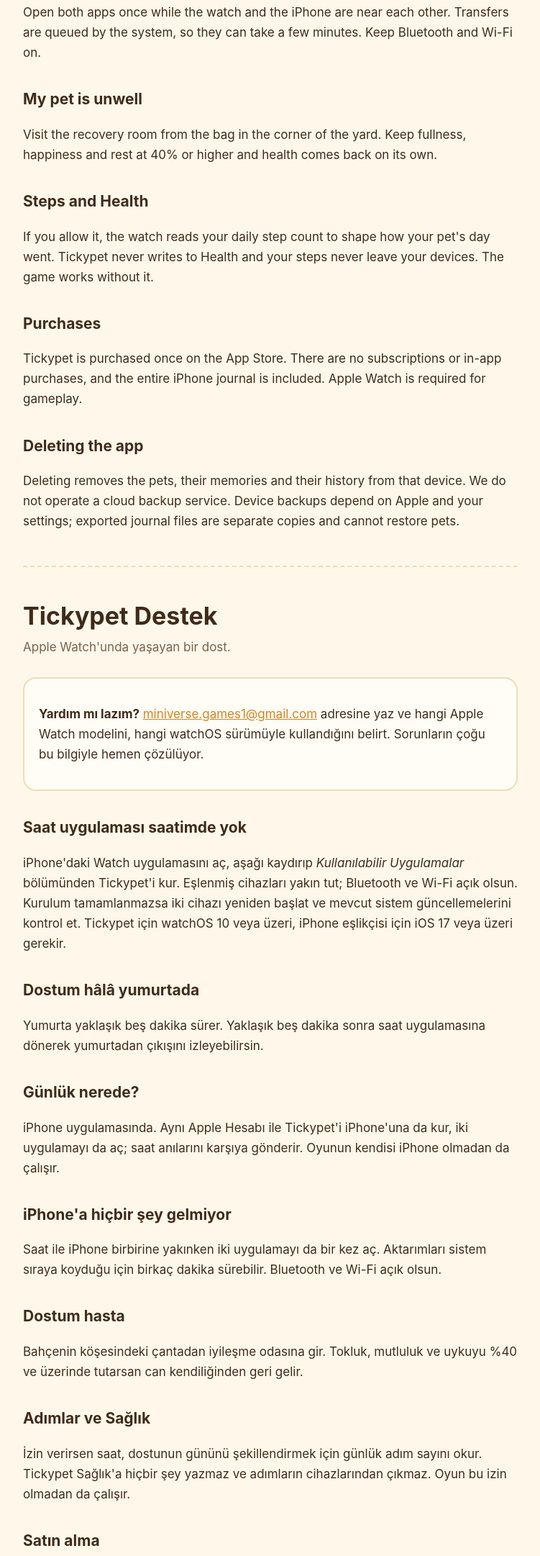
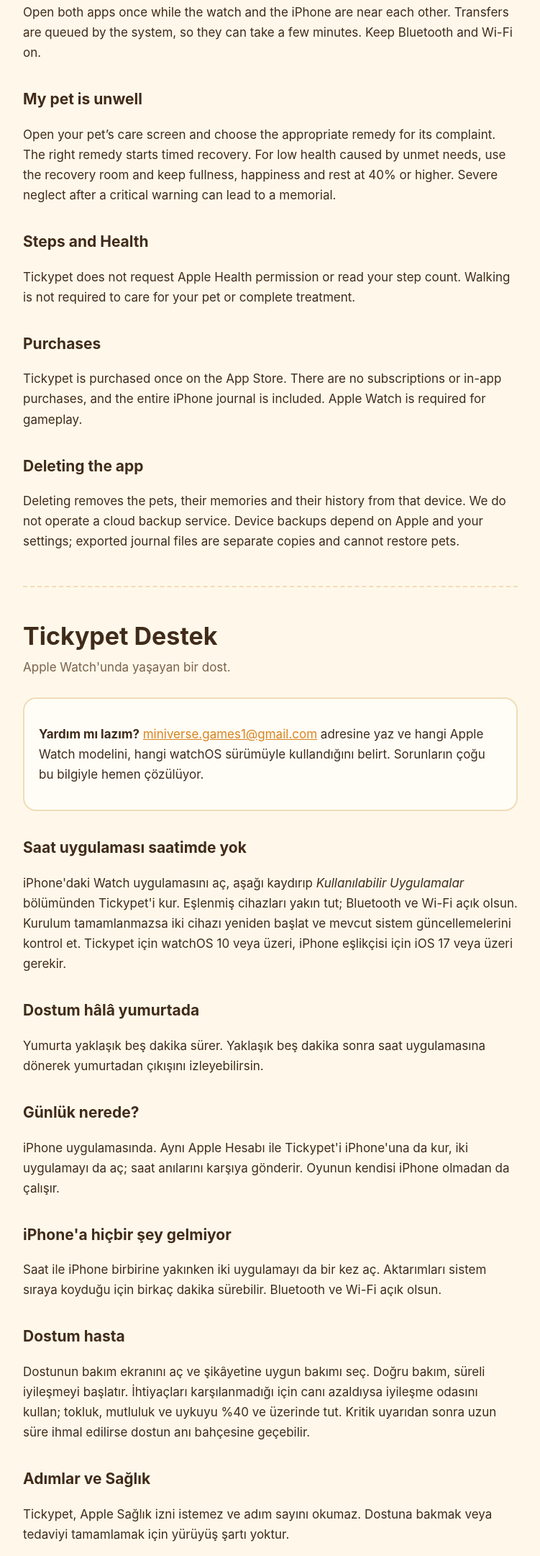
Before and after one commit to miniversegames1-hue/tickypet, a plain HTML site: page support/index.html in a window 1280 px wide. Shown: the part 975-3137 px from the top of the page at 72% size, without its empty margins (264-1015 px from the left). Drawn offline with Linux system fonts and the light colour scheme.

Commit message:
fix(support): update step permission and recovery instructions

```diff
--- a/support/index.html
+++ b/support/index.html
@@ -47,10 +47,10 @@
 <p>Open both apps once while the watch and the iPhone are near each other. Transfers are queued by the system, so they can take a few minutes. Keep Bluetooth and Wi-Fi on.</p>
 
 <h2>My pet is unwell</h2>
-<p>Visit the recovery room from the bag in the corner of the yard. Keep fullness, happiness and rest at 40% or higher and health comes back on its own.</p>
+<p>Open your pet’s care screen and choose the appropriate remedy for its complaint. The right remedy starts timed recovery. For low health caused by unmet needs, use the recovery room and keep fullness, happiness and rest at 40% or higher. Severe neglect after a critical warning can lead to a memorial.</p>
 
 <h2>Steps and Health</h2>
-<p>If you allow it, the watch reads your daily step count to shape how your pet's day went. Tickypet never writes to Health and your steps never leave your devices. The game works without it.</p>
+<p>Tickypet does not request Apple Health permission or read your step count. Walking is not required to care for your pet or complete treatment.</p>
 
 <h2>Purchases</h2>
 <p>Tickypet is purchased once on the App Store. There are no subscriptions or in-app purchases, and the entire iPhone journal is included. Apple Watch is required for gameplay.</p>
@@ -82,10 +82,10 @@
 <p>Saat ile iPhone birbirine yakınken iki uygulamayı da bir kez aç. Aktarımları sistem sıraya koyduğu için birkaç dakika sürebilir. Bluetooth ve Wi-Fi açık olsun.</p>
 
 <h2>Dostum hasta</h2>
-<p>Bahçenin köşesindeki çantadan iyileşme odasına gir. Tokluk, mutluluk ve uykuyu %40 ve üzerinde tutarsan can kendiliğinden geri gelir.</p>
+<p>Dostunun bakım ekranını aç ve şikâyetine uygun bakımı seç. Doğru bakım, süreli iyileşmeyi başlatır. İhtiyaçları karşılanmadığı için canı azaldıysa iyileşme odasını kullan; tokluk, mutluluk ve uykuyu %40 ve üzerinde tut. Kritik uyarıdan sonra uzun süre ihmal edilirse dostun anı bahçesine geçebilir.</p>
 
 <h2>Adımlar ve Sağlık</h2>
-<p>İzin verirsen saat, dostunun gününü şekillendirmek için günlük adım sayını okur. Tickypet Sağlık'a hiçbir şey yazmaz ve adımların cihazlarından çıkmaz. Oyun bu izin olmadan da çalışır.</p>
+<p>Tickypet, Apple Sağlık izni istemez ve adım sayını okumaz. Dostuna bakmak veya tedaviyi tamamlamak için yürüyüş şartı yoktur.</p>
 
 <h2>Satın alma</h2>
 <p>Tickypet, App Store’dan bir kez satın alınır. Abonelik veya uygulama içi satın alma yoktur; iPhone günlüğünün tamamı dahildir. Oynamak için Apple Watch gerekir.</p>
```
